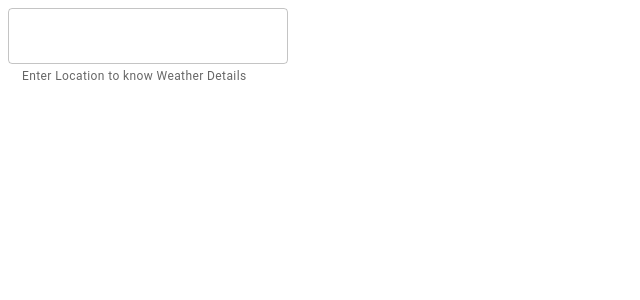
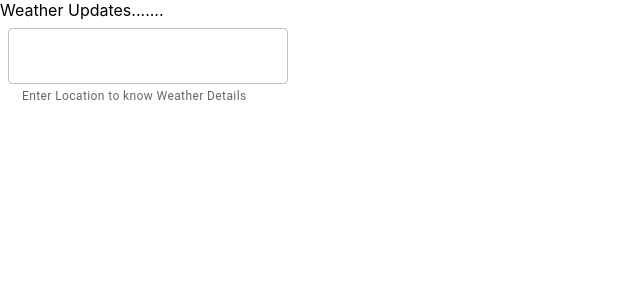
Before and after one commit to pradeepkarunya/weather-forecast, a React (Create React App) app: page / in a window 1280 px wide. Shown: the top 300 px of the page, without its empty margins (0-640 px from the left). Built offline with nearby package versions, Linux system fonts and the light colour scheme.

Commit message:
Azure Testing...

```diff
--- a/src/App.js
+++ b/src/App.js
@@ -5,6 +5,7 @@ import './App.css';
 function App() {
   return (
     <div className="App">
+      Weather Updates.......
       <WeatherUpdates />
     </div>
   );
```
